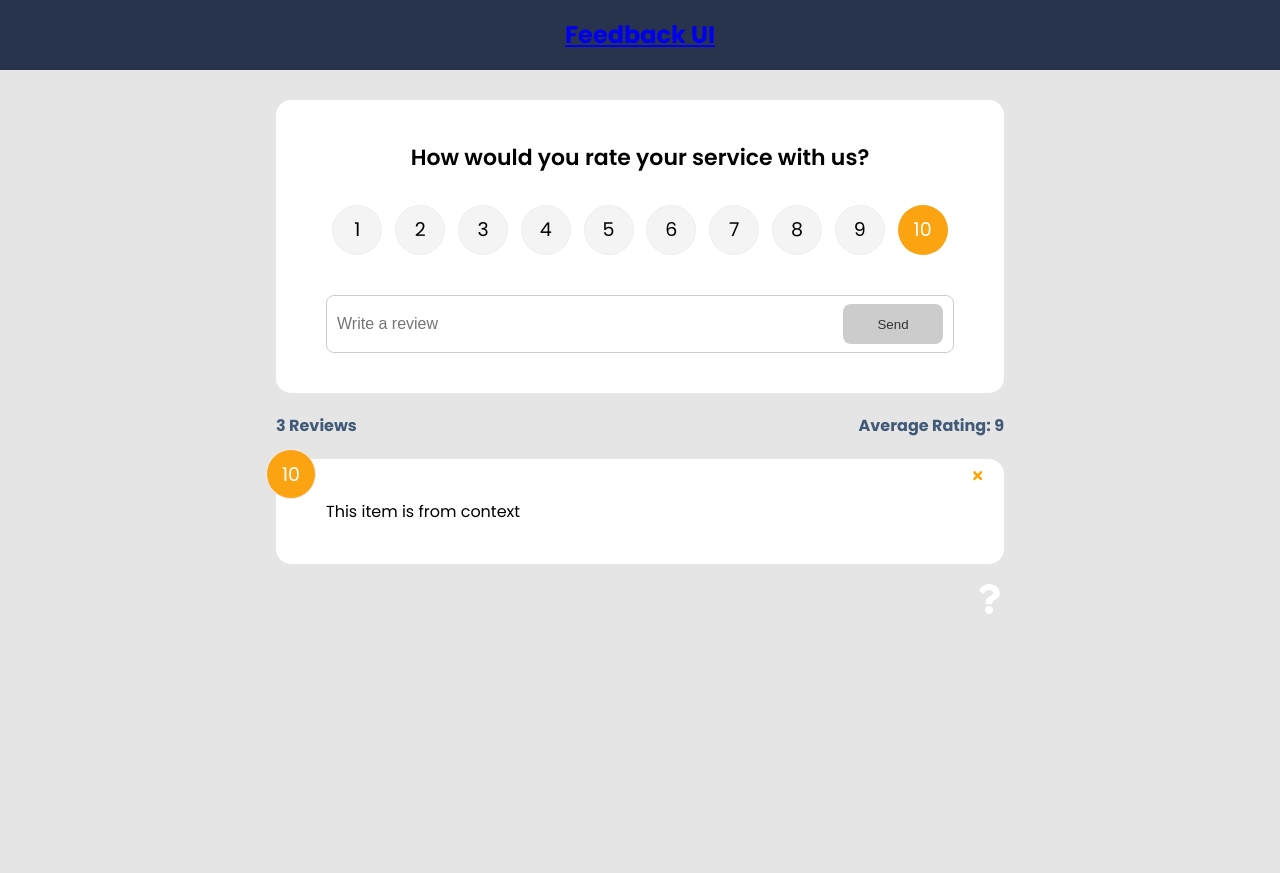
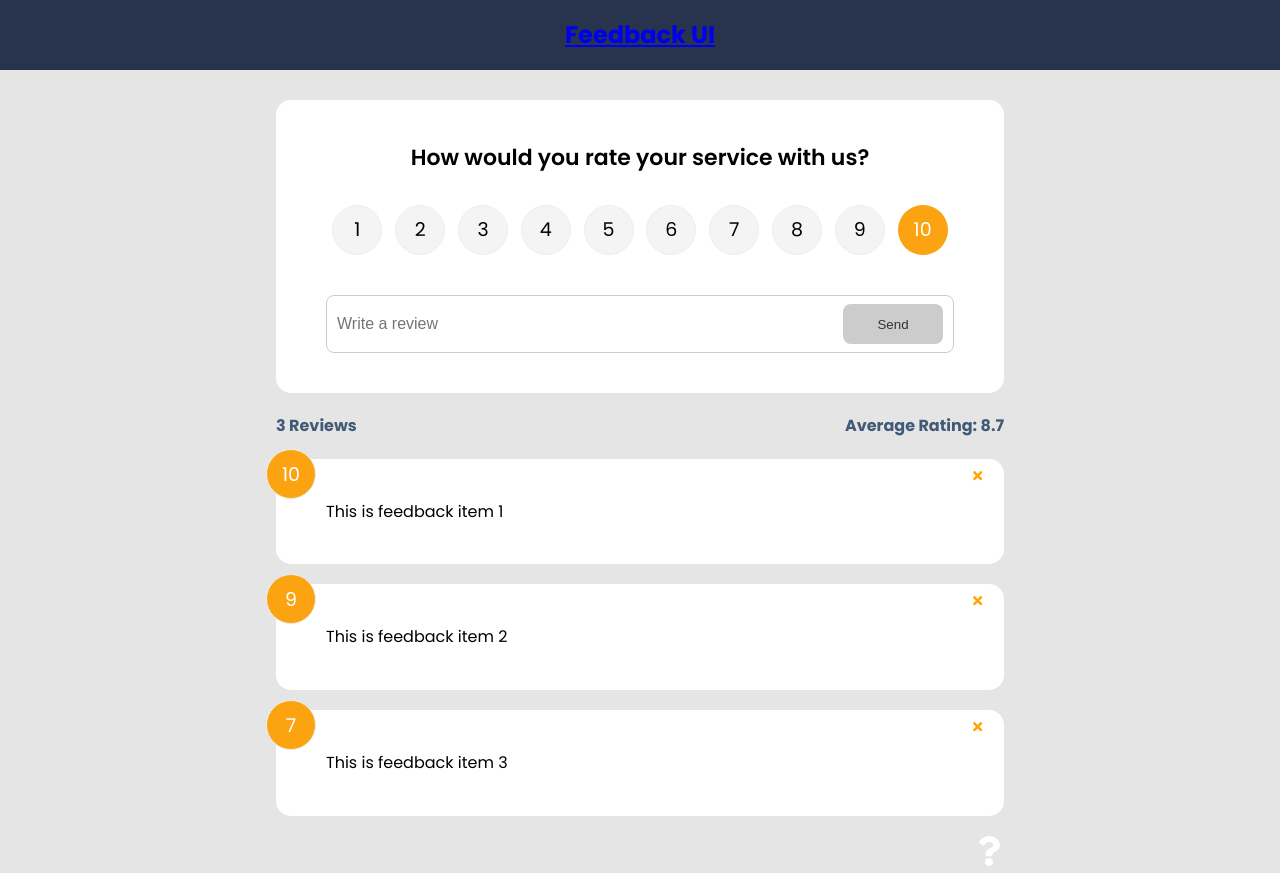
Before and after one commit to NicoleBarranca/Feedback-app, a React (Create React App) app: page / in a window 1280 px wide. Before the commit the page ends 800 px from the top, so only its background shows below. Built offline with nearby package versions, Linux system fonts and the light colour scheme.

Commit message:
moved functions for event handlers to to context

```diff
--- a/src/App.js
+++ b/src/App.js
@@ -1,6 +1,4 @@
-import { v4 as uuidv4 } from "uuid";
 import { BrowserRouter as Router, Route, Routes } from "react-router-dom";
-import { useState } from "react";
 import Header from "./components/Header";
 import FeedbackList from "./components/FeedbackList";
 import FeedbackStats from "./components/FeedbackStats";
@@ -8,21 +6,8 @@
 import AboutIconLink from "./components/AboutIconLink";
 import AboutPage from "./components/pages/AboutPage";
 import { FeedbackProvider } from "./components/context/FeedbackContext";
-import FeedbackData from "./data/FeedbackData";
 
 function App() {
-  const [feedback, setFeedback] = useState(FeedbackData);
-
-  const addFeedback = (newFeedback) => {
-    newFeedback.id = uuidv4();
-    setFeedback([newFeedback, ...feedback]);
-  };
-  const deleteFeedback = (id) => {
-    if (window.confirm("Are you sure you want to delete?")) {
-      setFeedback(feedback.filter((item) => item.id !== id));
-    }
-  };
-
   return (
     <FeedbackProvider>
       <Router>
@@ -35,12 +20,9 @@
               path="/"
               element={
                 <>
-                  <FeedbackForm handleAdd={addFeedback} />
-                  <FeedbackStats feedback={feedback} />
-                  <FeedbackList
-                    feedback={feedback}
-                    handleDelete={deleteFeedback}
-                  />
+                  <FeedbackForm />
+                  <FeedbackStats />
+                  <FeedbackList />
                 </>
               }
             ></Route>
--- a/src/components/FeedbackForm.jsx
+++ b/src/components/FeedbackForm.jsx
@@ -1,14 +1,16 @@
-import { useState } from "react";
+import { useState, useContext } from "react";
 import Card from "./shared/Card";
 import Button from "./shared/Button";
 import RatingSelect from "./RatingSelect";
+import FeedbackContext from "./context/FeedbackContext";
 
-function FeedbackForm({ handleAdd }) {
+function FeedbackForm() {
   const [text, setText] = useState("");
   const [rating, setRating] = useState(10);
   const [btnDisabled, setBtnDisabled] = useState(true);
   const [message, setMessage] = useState("");
 
+  const { addFeedback } = useContext(FeedbackContext);
   const handleTextChange = (e) => {
     if (text === "") {
       setBtnDisabled(true);
@@ -32,7 +34,7 @@
         rating,
       };
 
-      handleAdd(newFeedback);
+      addFeedback(newFeedback);
 
       setText("");
     }
--- a/src/components/FeedbackItem.jsx
+++ b/src/components/FeedbackItem.jsx
@@ -1,13 +1,15 @@
 import { FaTimes } from "react-icons/fa";
-
+import { useContext } from "react";
 import PropTypes from "prop-types";
 import Card from "./shared/Card";
+import FeedbackContext from "./context/FeedbackContext";
 
-function FeedbackItem({ item, handleDelete }) {
+function FeedbackItem({ item }) {
+  const { deleteFeedback } = useContext(FeedbackContext);
   return (
     <Card>
       <div className="num-display">{item.rating}</div>
-      <button onClick={() => handleDelete(item.id)} className="close">
+      <button onClick={() => deleteFeedback(item.id)} className="close">
         <FaTimes color="orange" />
       </button>
       <div className="text-display">{item.text}</div>
--- a/src/components/FeedbackList.jsx
+++ b/src/components/FeedbackList.jsx
@@ -4,7 +4,7 @@
 import FeedbackItem from "./FeedbackItem";
 import FeedbackContext from "./context/FeedbackContext";
 
-function FeedbackList({ handleDelete }) {
+function FeedbackList({}) {
   const { feedback } = useContext(FeedbackContext);
 
   if (!feedback || feedback.length === 0) {
@@ -21,11 +21,7 @@
             animate={{ opacity: 1 }}
             exit={{ opacity: 0 }}
           >
-            <FeedbackItem
-              key={item.id}
-              item={item}
-              handleDelete={handleDelete}
-            />
+            <FeedbackItem key={item.id} item={item} />
           </motion.div>
         ))}
       </AnimatePresence>
--- a/src/components/FeedbackStats.jsx
+++ b/src/components/FeedbackStats.jsx
@@ -1,6 +1,9 @@
-import PropTypes from "prop-types";
+import { useContext } from "react";
+import FeedbackItem from "./FeedbackItem";
+import FeedbackContext from "./context/FeedbackContext";
 
-function FeedbackStats({ feedback }) {
+function FeedbackStats() {
+  const { feedback } = useContext(FeedbackContext);
   //Calculate ratings avg
   let average =
     feedback.reduce((acc, cur) => {
@@ -16,7 +19,4 @@
   );
 }
 
-FeedbackStats.propTypes = {
-  feedback: PropTypes.array.isRequired,
-};
 export default FeedbackStats;
--- a/src/components/context/FeedbackContext.js
+++ b/src/components/context/FeedbackContext.js
@@ -1,4 +1,5 @@
 import { createContext, useState } from "react";
+import { v4 as uuidv4 } from "uuid";
 
 const FeedbackContext = createContext();
 
@@ -6,14 +7,38 @@
   const [feedback, setFeedback] = useState([
     {
       id: 1,
-      text: "This item is from context",
+      text: "This is feedback item 1",
       rating: 10,
     },
+    {
+      id: 2,
+      text: "This is feedback item 2",
+      rating: 9,
+    },
+    {
+      id: 3,
+      text: "This is feedback item 3",
+      rating: 7,
+    },
   ]);
+
+  const addFeedback = (newFeedback) => {
+    newFeedback.id = uuidv4();
+    setFeedback([newFeedback, ...feedback]);
+  };
+
+  const deleteFeedback = (id) => {
+    if (window.confirm("Are you sure you want to delete?")) {
+      setFeedback(feedback.filter((item) => item.id !== id));
+    }
+  };
+
   return (
     <FeedbackContext.Provider
       value={{
         feedback,
+        deleteFeedback,
+        addFeedback,
       }}
     >
       {children}
```
